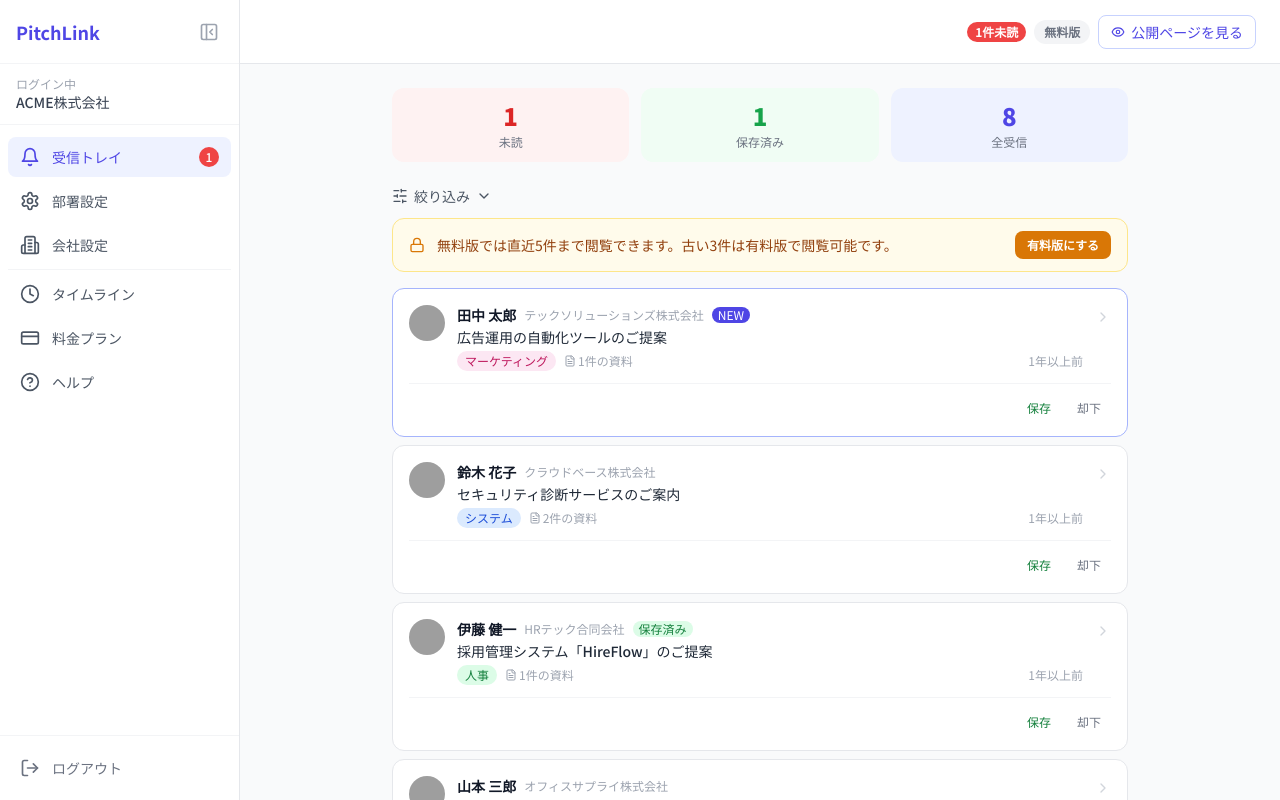
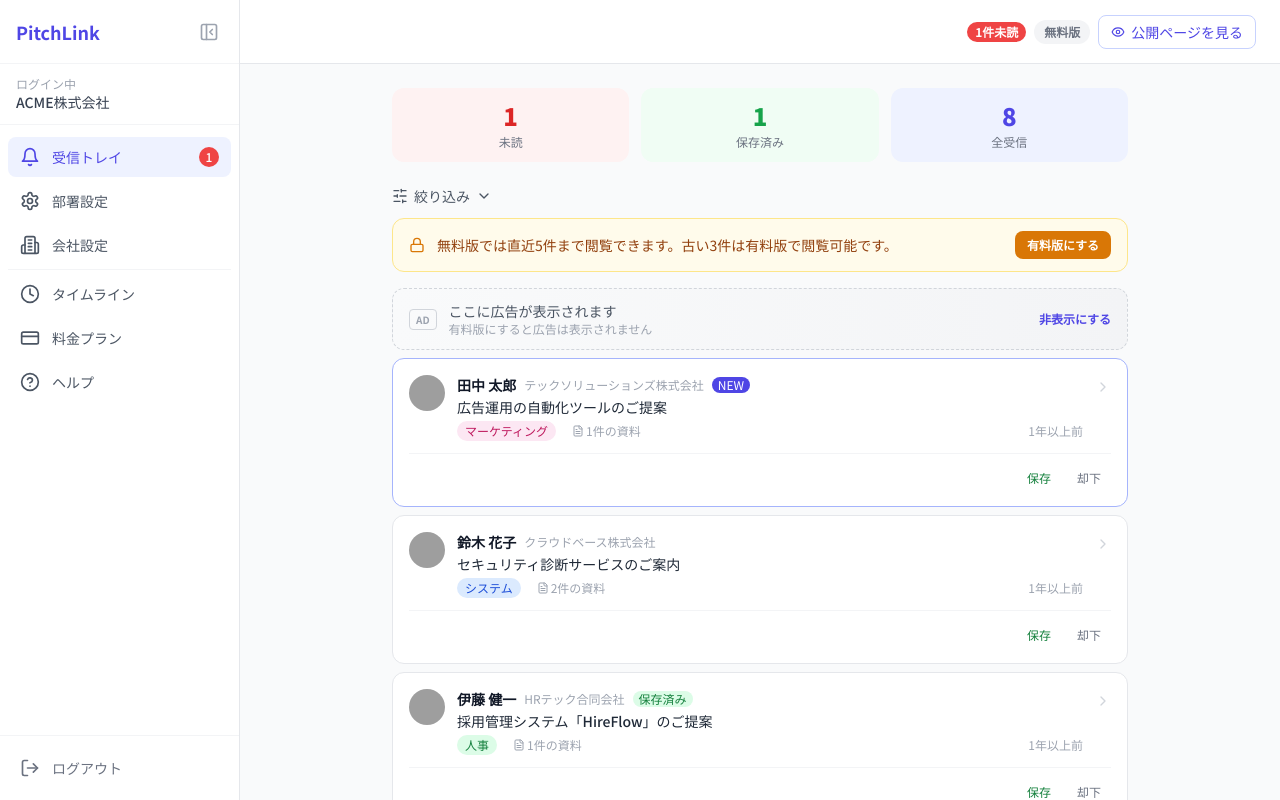
Before and after one commit to chiyoko-san/PitchLink, a React (Vite) app in the folder frontend/: page /PitchLink/dashboard in a window 1280 px wide. Shown: the top 800 px of the page. Built offline with nearby package versions, Linux system fonts and the light colour scheme; grey boxes are pictures that could not be loaded.

Commit message:
Add files via upload

```diff
--- a/frontend/src/pages/BillingPage.tsx
+++ b/frontend/src/pages/BillingPage.tsx
@@ -28,6 +28,14 @@ const COMPARISON: { label: string; free: string; paid: string }[] = [
   { label: 'ページ別閲覧分析', free: '—', paid: '✓' },
   { label: '広告', free: 'あり', paid: 'なし' },
   { label: '受信トレイ・比較', free: '✓', paid: '✓' },
+];
+
+// よくある質問
+const FAQ: { q: string; a: string }[] = [
+  { q: 'いつでも解約できますか？', a: 'はい、いつでも解約できます。解約後も、その月の請求期間が終わるまでは有料版の機能をご利用いただけます。' },
+  { q: '支払い方法は何がありますか？', a: '主要なクレジットカード（VISA / Mastercard / JCB / American Express）に対応しています。' },
+  { q: '無料版に戻すとどうなりますか？', a: '直近5件より古い資料は閲覧できなくなり、9個目以降の部署も非表示になります。データ自体は保持され、再度有料版にすると元通り閲覧できます。' },
+  { q: '請求のタイミングは？', a: 'お申し込み日を起点に毎月自動で更新・請求されます。' },
 ];
 
 export default function BillingPage() {
@@ -160,6 +168,19 @@ export default function BillingPage() {
             </div>
           </div>
         </div>
+
+        {/* よくある質問 */}
+        <div className="mt-12">
+          <h2 className="text-lg font-bold text-gray-900 mb-4">よくある質問</h2>
+          <div className="space-y-3">
+            {FAQ.map((item, i) => (
+              <div key={i} className="bg-white rounded-xl border border-gray-200 p-4">
+                <p className="font-medium text-gray-900 text-sm mb-1">{item.q}</p>
+                <p className="text-sm text-gray-600 leading-relaxed">{item.a}</p>
+              </div>
+            ))}
+          </div>
+        </div>
       </main>
       <Footer />
     </Sidebar>
--- a/frontend/src/pages/DashboardPage.tsx
+++ b/frontend/src/pages/DashboardPage.tsx
@@ -385,6 +385,21 @@ export default function DashboardPage() {
             )}
 
             <div className="space-y-2">
+              {/* 広告枠（無料版のみ表示） */}
+              {!isPaid && (
+                <div className="flex items-center gap-3 bg-gradient-to-r from-gray-50 to-gray-100 border border-dashed border-gray-300 rounded-xl px-4 py-3">
+                  <span className="text-[10px] font-semibold text-gray-400 border border-gray-300 rounded px-1.5 py-0.5">AD</span>
+                  <div className="flex-1 min-w-0">
+                    <p className="text-sm font-medium text-gray-600">ここに広告が表示されます</p>
+                    <p className="text-xs text-gray-400">有料版にすると広告は表示されません</p>
+                  </div>
+                  <button onClick={() => navigate('/billing')}
+                    className="text-xs font-semibold text-indigo-600 hover:underline flex-shrink-0">
+                    非表示にする
+                  </button>
+                </div>
+              )}
+
               {filteredPitches.length === 0 && (
                 <div className="text-center py-16 text-gray-400">
                   <Bell className="w-10 h-10 mx-auto mb-2 opacity-20" />
@@ -433,6 +448,7 @@ export default function DashboardPage() {
                           <span className={`text-xs px-2 py-0.5 rounded-full font-medium ${CATEGORY_COLORS[pitch.category]}`}>
                             {CATEGORY_LABELS[pitch.category]}
                           </span>
+                          <span className="text-xs font-mono text-gray-400">{pitch.refNumber}</span>
                           {pitch.attachments.length > 0 && (
                             <span className="text-xs text-gray-400 flex items-center gap-0.5">
                               <FileText className="w-3 h-3" /> {pitch.attachments.length}件の資料
--- a/frontend/src/pages/PitchDetailPage.tsx
+++ b/frontend/src/pages/PitchDetailPage.tsx
@@ -66,9 +66,14 @@ export default function PitchDetailPage() {
 
         {/* タイトル */}
         <div className="mb-6">
-          <span className={`text-xs px-2 py-0.5 rounded-full font-medium ${CATEGORY_COLORS[pitch.category]}`}>
-            {CATEGORY_LABELS[pitch.category]}
-          </span>
+          <div className="flex items-center gap-2 flex-wrap">
+            <span className={`text-xs px-2 py-0.5 rounded-full font-medium ${CATEGORY_COLORS[pitch.category]}`}>
+              {CATEGORY_LABELS[pitch.category]}
+            </span>
+            <span className="text-xs font-mono text-gray-500 bg-gray-100 px-2 py-0.5 rounded">
+              整理番号: {pitch.refNumber}
+            </span>
+          </div>
           <h1 className="mt-2 text-xl font-bold text-gray-900">{pitch.title}</h1>
           <p className="mt-3 text-sm text-gray-700 leading-relaxed whitespace-pre-wrap">{pitch.body}</p>
         </div>
```
